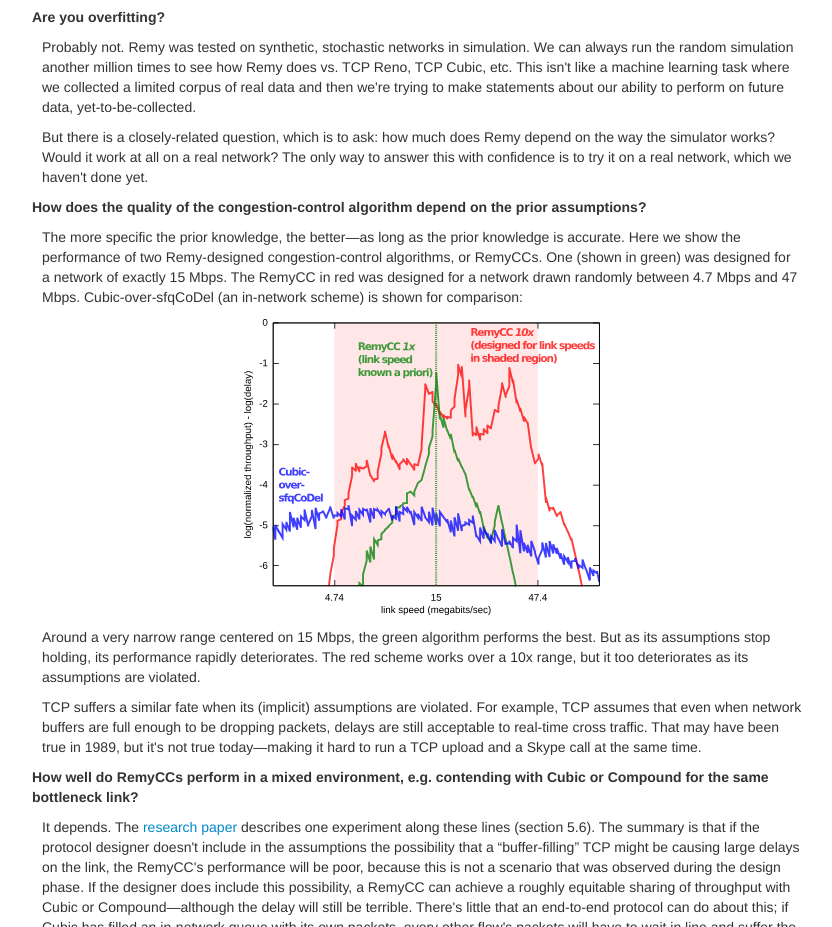
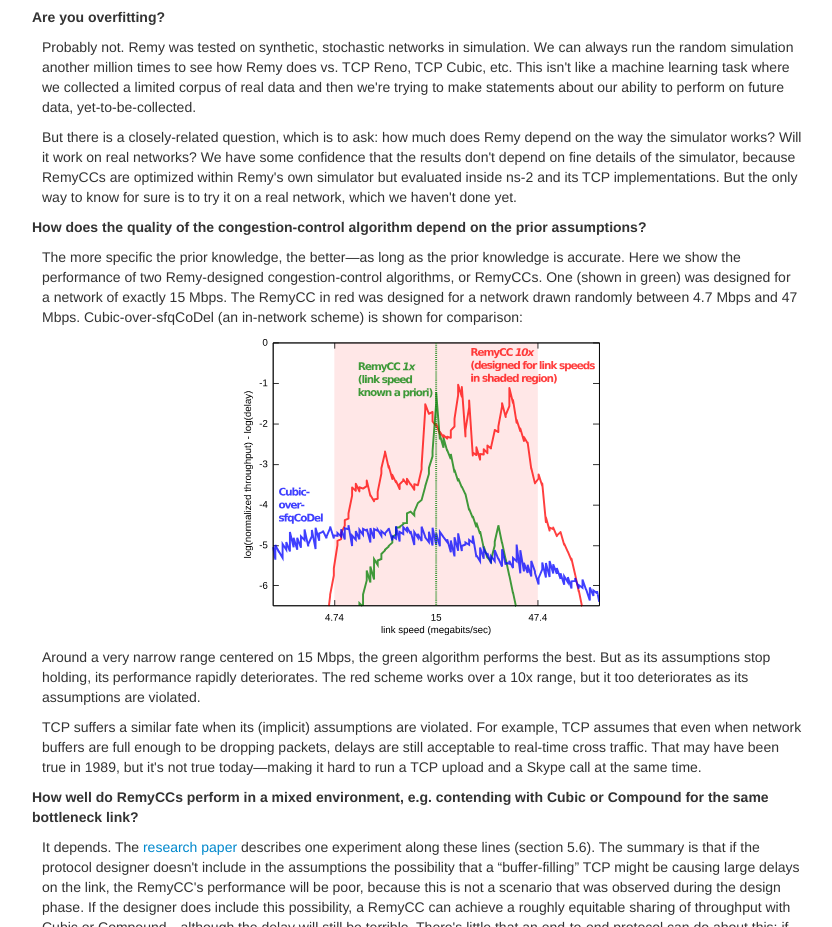
Before and after one commit to keithw/remyweb, a plain HTML site: page index.html in a window 1280 px wide. Shown: the part 5760-6687 px from the top of the page, without its empty margins (258-1090 px from the left). Drawn offline with Linux system fonts and the light colour scheme.

Commit message:
Add to "overfitting" answer

```diff
--- a/index.html
+++ b/index.html
@@ -507,9 +507,12 @@ real data and then we're trying to make statements about our ability
 to perform on future data, yet-to-be-collected.</p>
 
 <p>But there is a closely-related question, which is to ask: how much
-does Remy depend on the way the simulator works? Would it work at all
-on a real network? The only way to answer this with confidence is to
-try it on a real network, which we haven't done yet.</p></dd>
+does Remy depend on the way the simulator works? Will it work on real
+networks? We have some confidence that the results don't depend on
+fine details of the simulator, because RemyCCs are optimized within
+Remy's own simulator but evaluated inside ns-2 and its TCP
+implementations. But the only way to know for sure is to try it on a
+real network, which we haven't done yet.</p></dd>
 
 <dt><p>How does the quality of the congestion-control algorithm depend on the prior assumptions?</p></dt>
 
```
